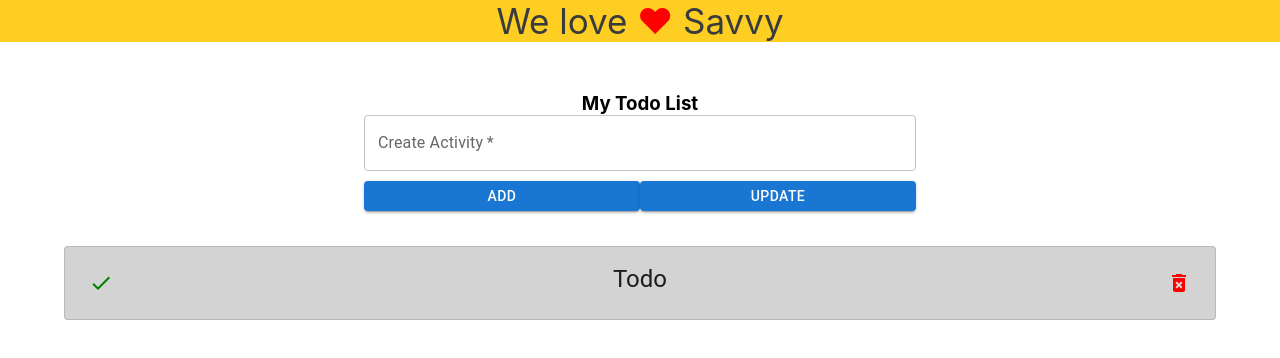
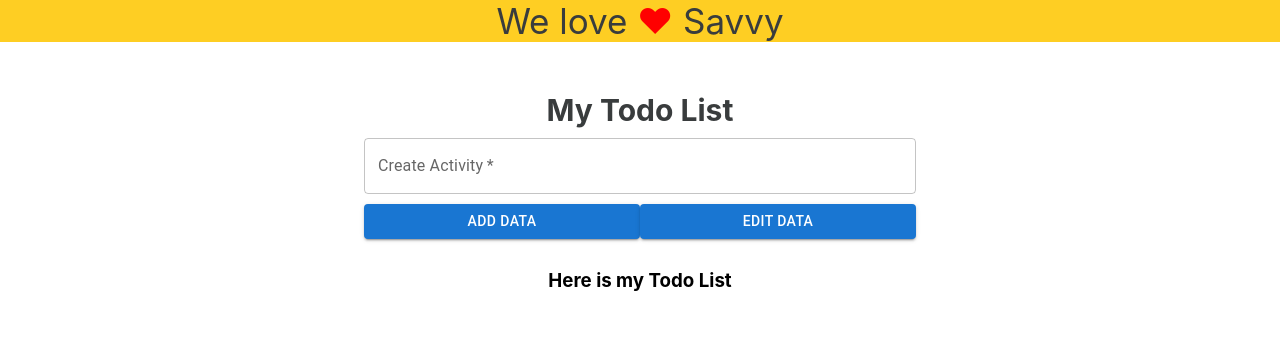
Before and after one commit to Nandaniyadav/Savvy-Interview, a React (Create React App) app in the folder savvyapp/: page / in a window 1280 px wide. Shown: the top 358 px of the page. Built offline with nearby package versions, Linux system fonts and the light colour scheme.

Commit message:
complete add and delete property

```diff
--- a/savvyapp/src/App.js
+++ b/savvyapp/src/App.js
@@ -27,7 +27,6 @@
 
 import { useState } from 'react';
 import './App.css';
-import TodoDataList from './components/TodoDataList';
 import TodoHeader from './components/TodoHeader';
 import TodoList from './components/TodoList';
 
@@ -37,7 +36,6 @@ function App() {
     <div className="App">
       <TodoHeader/>
       <TodoList />
-      <TodoDataList />
     </div>
   );
 }
--- a/savvyapp/src/components/Todo.js
+++ /dev/null
@@ -1,74 +0,0 @@
-// import {  CardContent, Card, Container, Typography, IconButton } from "@mui/material";
-// import React from "react";
-// import CheckIcon from '@mui/icons-material/Check';
-// import DeleteForeverIcon from '@mui/icons-material/DeleteForever';
-
-// const Todo = () => {
-//   return (
-//     <div>
-//       <Container>
-//         <Card
-//           variant="outlined"
-//           style={{ marginTop: "35px", background: "lightgray" }}
-//         >
-//           <CardContent>
-//             <Typography variant="h5" component="h2">
-//                 {/* check icon button */}
-//                 <IconButton style={{float:"left"}}>
-//                <CheckIcon style={{ color:"green"}}/>
-//                </IconButton>
-//                todo 1
-//                <IconButton style={{float:"right"}}>
-//                <DeleteForeverIcon style={{color:"red"}}/>
-//                </IconButton>
-
-//             </Typography>
-//           </CardContent>
-//         </Card>
-//       </Container>
-//     </div>
-//   );
-// };
-
-// export default Todo;
-
-////////////
-
-import {
-  CardContent,
-  Card,
-  Container,
-  Typography,
-  IconButton,
-} from "@mui/material";
-import React from "react";
-import CheckIcon from "@mui/icons-material/Check";
-import DeleteForeverIcon from "@mui/icons-material/DeleteForever";
-
-const Todo = () => {
-  return (
-    <div>
-      <Container>
-        <Card
-          variant="outlined"
-          style={{ marginTop: "35px", background: "lightgray" }}
-        >
-          <CardContent>
-            <Typography variant="h5" component="h2">
-              {/* check icon button */}
-              <IconButton style={{ float: "left" }}>
-                <CheckIcon style={{ color: "green" }} />
-              </IconButton>
-              Todo
-              <IconButton style={{ float: "right" }}>
-                <DeleteForeverIcon style={{ color: "red" }} />
-              </IconButton>
-            </Typography>
-          </CardContent>
-        </Card>
-      </Container>
-    </div>
-  );
-};
-
-export default Todo;
--- a/savvyapp/src/components/TodoDataList.js
+++ b/savvyapp/src/components/TodoDataList.js
@@ -1,25 +1,58 @@
-// import React from 'react'
-// import Todo from './Todo'
+////////////////////////////////
+import React, { useState } from "react";
+const TodoDataList = () => {
+  const [input, setInput] = useState("");
+  const [addData, setAddData] = useState([]);
+  // function changehandle(e){
+  //   setInput(e.target.value);
+  //   console.log(e.target.value)
 
-// const TodoDataList = () => {
-//   return (
-//     <div>
-//       <Todo/>
-//     </div>
-//   )
-// }
+  // }
+  function addActivity() {
+    // setAddData([...addData,input]);
+    // console.log(addData);
+    setAddData((addData) => {
+      const updatedList = [...addData, input];
+      console.log(updatedList);
+      setInput("");
+      return updatedList;
+    });
+  }
+  function removeData(i) {
+    let newArr = addData.filter((ele, id) => {
+      return i != id;
+    });
+    setAddData(newArr);
+  }
 
-// export default TodoDataList
-
-import React from 'react'
-import Todo from './Todo'
-
-const TodoDataList = () => {
   return (
     <div>
-      <Todo/>
+      <input
+        type="text"
+        placeholder="create activity"
+        value={input}
+        onChange={(e) => {
+          setInput(e.target.value);
+        }}
+      />
+      <button onClick={addActivity}>Add Data</button>
+      <div className="container">
+        <h3> Here is your list</h3>
+        {addData.map((val, i) => {
+          return (
+            <>
+              <ul key={i}>
+                <li>
+                  {val}
+                  <button onClick={() => removeData(i)}>Remove Data</button>
+                </li>
+              </ul>
+            </>
+          );
+        })}
+      </div>
     </div>
-  )
-}
+  );
+};
 
-export default TodoDataList
+export default TodoDataList;
--- a/savvyapp/src/components/TodoList.js
+++ b/savvyapp/src/components/TodoList.js
@@ -1,149 +1,120 @@
-// import React, { useState } from "react";
-// import './TodoListStyle.css';
-// import { Button, Container, FormControl, TextField } from "@mui/material";
+import React, { useState } from "react";
+import "./TodoListStyle.css";
+import {Button,Card,Container,FormControl,TextField,IconButton, CardContent,Typography,
+} from "@mui/material";
+import CheckIcon from "@mui/icons-material/Check";
+import DeleteForeverIcon from "@mui/icons-material/DeleteForever";
 
-// const TodoList = ({addtodo}) => {
-//     const[activity,setActivity]=useState("");
+const TodoList = () => {
+  const [activity, setActivity] = useState("");
+  const [addActivity, setAddActivity] = useState([]);
+  const [editDataList, setEditDataList] = useState(null);
 
-//     const handleSubmit= (e)=>{
-//         e.preventDefault();
-//         addtodo(activity);
-//     }
-//   return (
-//     <div>
-//         <h3>My Todo List</h3>
-//       <Container maxWidth="sm">
-//         <form onSubmit={handleSubmit}>
-//         <FormControl fullWidth={true}>
-//           <TextField label="Create Activity" required={true} value={activity} onChange={(e)=>{
-//             setActivity(e.target.value)
-//           }}/>
-//           <div className="btnContainer">
-//           <Button className="btnStyle" variant="contained" color="primary" type="submit" style={{marginTop:"10px",width:"50%"}}>
-//             ADD
-//           </Button>
-//           <Button className="btnStyle" variant="contained" color="primary" type="submit" style={{marginTop:"10px",width:"50%"}}>
-//             Update
-//           </Button>
-//           </div>
-//         </FormControl>
-//         </form>
-//       </Container>
-//     </div>
-//   );
-// };
-
-// export default TodoList;
-
-//////////////////////////////////////////////////////
-import React, { useState } from "react";
-import './TodoListStyle.css';
-import { Button, Container, FormControl, TextField } from "@mui/material";
-
-const TodoList = ({addtodo}) => {
-    const[activity,setActivity]=useState("");
-    const [addActivity,setAddActivity]=useState([])
-
-    const addData =()=>{
+//   Add data in todo List code
+  const addData = () => {
     // setAddActivity([...addActivity,activity])
     // console.log(addActivity);
-        setAddActivity((addActivity)=>{
-            const updatedList=[...addActivity,activity]
+    setAddActivity((addActivity) => {
+      const updatedList = [...addActivity, activity];
       console.log(updatedList);
       setActivity("");
       return updatedList;
-        })
-    }
+    });
+  };
+
+  //Delete data Todo List code
+
+  const removeActivity = (i) => {
+    const newArr = addActivity.filter((ele, id) => {
+      return i != id;
+    });
+    setAddActivity(newArr);
+  };
+
+  // Edit data List code
+  const updateData = (i) => {
+    setActivity(addActivity[i]);
+    setEditDataList(i);
+  };
   return (
+    <>
       <div>
-        <h3>My Todo List</h3>
+        {/* Todo Heading */}
+        <h3 className="todoHeading">My Todo List</h3>
         <Container maxWidth="sm">
-        <form >
+          <form>
             <FormControl fullWidth={true}>
-          <TextField label="Create Activity" required={true} value={activity} onChange={(e)=>{
-            setActivity(e.target.value)
-          }}/>
+              <TextField
+                label="Create Activity"
+                required={true}
+                value={activity}
+                onChange={(e) => {
+                  setActivity(e.target.value);
+                }}
+              />
               <div className="btnContainer">
-          <Button className="btnStyle" variant="contained" color="primary" type="submit" style={{marginTop:"10px",width:"50%"}} onClick={addData}>
-            ADD
+                <Button
+                  className="btnStyle"
+                  variant="contained"
+                  color="primary"
+                  type="submit"
+                  style={{ marginTop: "10px", width: "50%" }}
+                  onClick={addData}
+                >
+                  ADD DATA
                 </Button>
-          <Button className="btnStyle" variant="contained" color="primary" type="submit" style={{marginTop:"10px",width:"50%"}}>
-            Update
+                <Button
+                  className="btnStyle"
+                  variant="contained"
+                  color="primary"
+                  type="submit"
+                  style={{ marginTop: "10px", width: "50%" }}
+                  onClick={updateData}
+                >
+                  EDIT DATA
                 </Button>
               </div>
             </FormControl>
           </form>
         </Container>
       </div>
+      <div>
+        <h3 style={{ marginTop: "30px" }}>Here is my Todo List</h3>
+        {addActivity.map((val, i) => {
+          return (
+            <>
+              <ul key={i}>
+                <li>
+                  <Container>
+                    <Card
+                      variant="outlined"
+                      style={{ marginTop: "35px", background: "lightgray" }}
+                    >
+                      <CardContent>
+                        <Typography variant="h5" component="h2">
+                          {/* check icon button */}
+                          <IconButton style={{ float: "left" }}>
+                            <CheckIcon style={{ color: "green" }} />
+                          </IconButton>
+                          {val}
+                          <IconButton style={{ float: "right" }}>
+                            <DeleteForeverIcon
+                              style={{ color: "red" }}
+                              onClick={() => removeActivity(i)}
+                            />
+                          </IconButton>
+                        </Typography>
+                      </CardContent>
+                    </Card>
+                  </Container>
+                </li>
+              </ul>
+            </>
+          );
+        })}
+      </div>
+    </>
   );
 };
 
 export default TodoList;
-
-
-
-
-
-
-
-
-
-
-
-
-
-
-//////////////////////////////////
-// import React, { useState } from 'react'
-// const TodoList = () => {
-//   const [input,setInput]= useState("");
-//   const [addData,setAddData]=useState([]);
-//   // function changehandle(e){
-//   //   setInput(e.target.value);
-//   //   console.log(e.target.value)
-
-//   // }
-//   function addActivity(){
-//     // setAddData([...addData,input]);
-//     // console.log(addData);
-//     setAddData((addData)=>{
-//       const updatedList=[...addData,input]
-//       console.log(updatedList);
-//       setInput("");
-//       return updatedList;
-//     })
-//   }
-//   function removeData(i){
-//     let newArr =addData.filter((ele,id)=>{
-//       return(
-//         i != id
-//       )
-//     })
-//     setAddData(newArr);
-//   }
-
-//   return (
-//     <div>
-//       <input type='text' placeholder='create activity' value={input} onChange={(e)=>{
-//         setInput(e.target.value);
-//       }}/>
-//       <button onClick={addActivity}>Add Data</button>
-//       <div className='container'>
-//         <h3> Here is your list</h3>
-//         {addData.map((val,i)=>{
-//           return(
-//             <>
-//             <ul key={i}>
-//               <li>{val}
-//               <button onClick={()=>removeData(i)}>Remove Data</button>
-//               </li>
-//             </ul>
-//             </>
-//           )
-//         })}
-//       </div>
-//     </div>
-//   )
-// }
-
-// export default TodoList
--- a/savvyapp/src/components/TodoListStyle.css
+++ b/savvyapp/src/components/TodoListStyle.css
@@ -1,5 +1,17 @@
+*{
+    margin: 0;
+    padding: 0;
+    box-sizing: border-box;
+}
+
+.todoHeading{
+    font-size: 30px;
+    color: #393c3d;
+    margin-bottom: 10px;
+}
 .btnStyle{
-    height: 30px;
+    height: 35px;
     background-color: #f3d052;
     color: #393c3d;
+    gap: 5px;
 }
```
Lines whose indentation alone changed are shown as unchanged.
